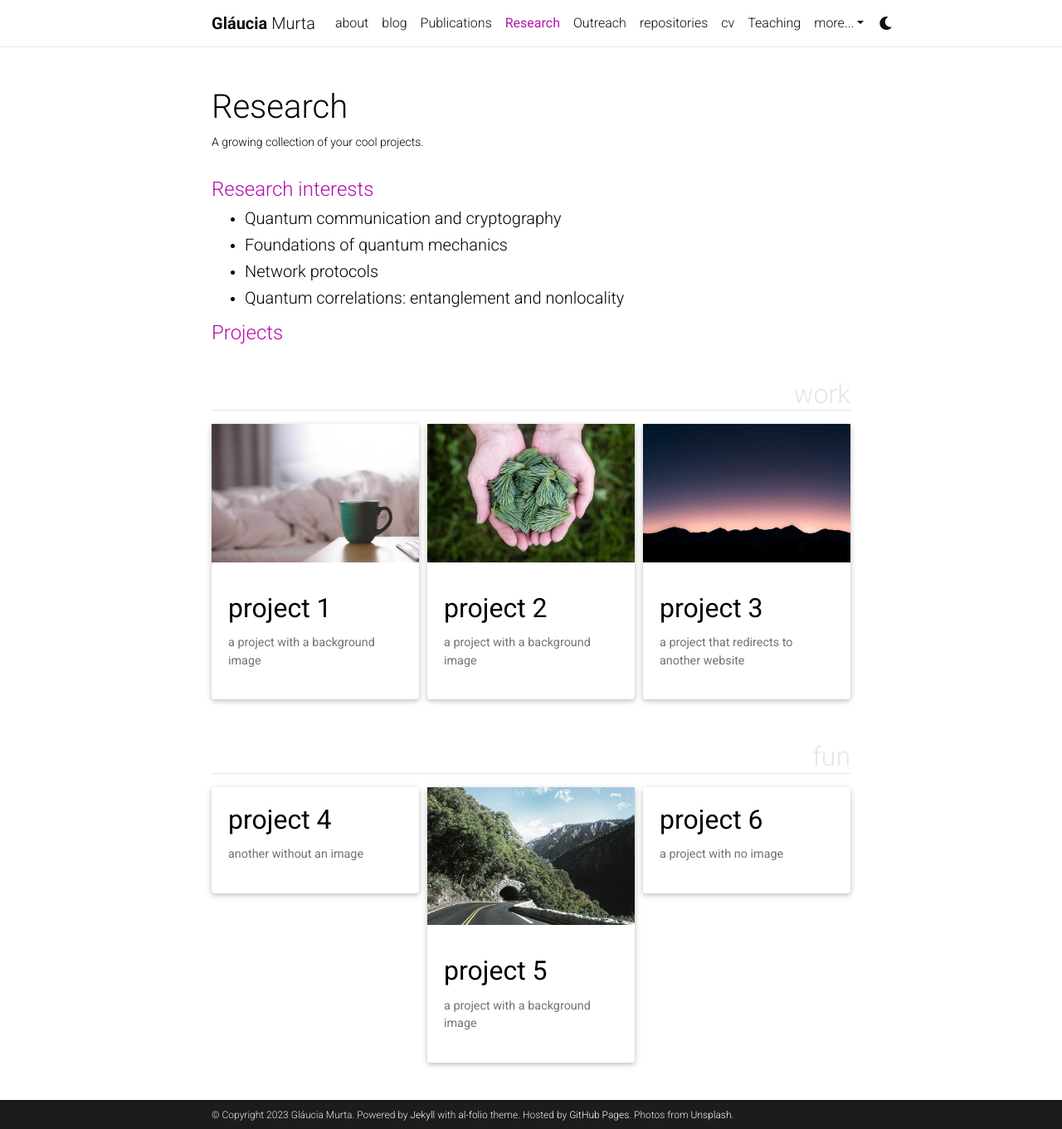
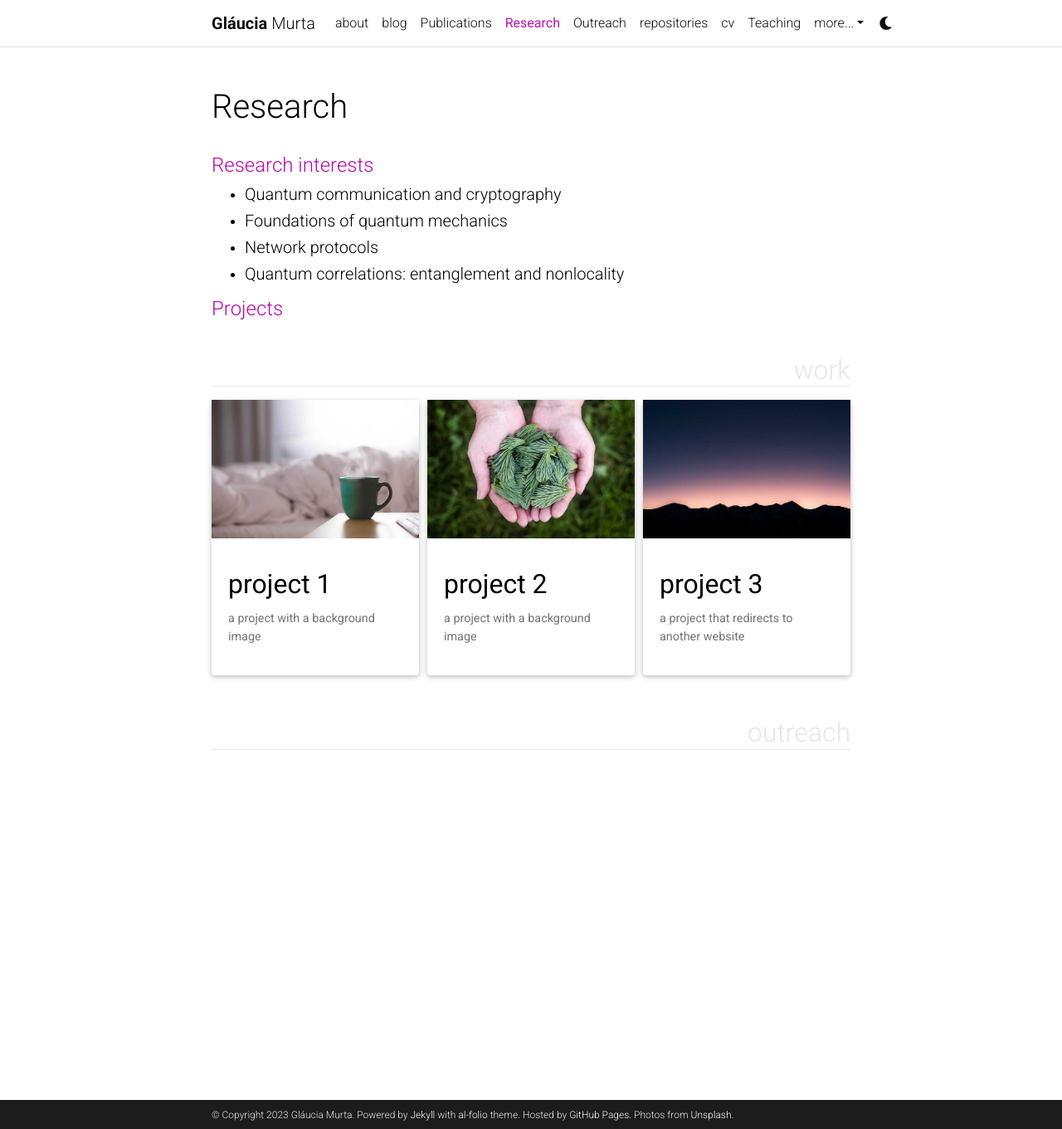
Before and after one commit to glauciamg/glauciamg.github.io, a Jekyll site: the page built from _pages/projects.md, in a window 1280 px wide and 1361 px high. Shown: the whole window at 83% size. Built offline with Jekyll 4.4.1, drawn with Linux system fonts in a browser that asks for light colours; full-size pictures stand in for the smaller copies a plugin makes; comment, search, counter and statistics services are not loaded; a style sheet for code colours, icons or effects is not loaded.

Commit message:
Update projects.md

```diff
--- a/_pages/projects.md
+++ b/_pages/projects.md
@@ -2,10 +2,10 @@
 layout: page
 title: Research
 permalink: /projects/
-description: A growing collection of your cool projects.
+description:
 nav: true
 nav_order: 2
-display_categories: [work, fun]
+display_categories: [work, outreach]
 horizontal: false
 ---
 
```
